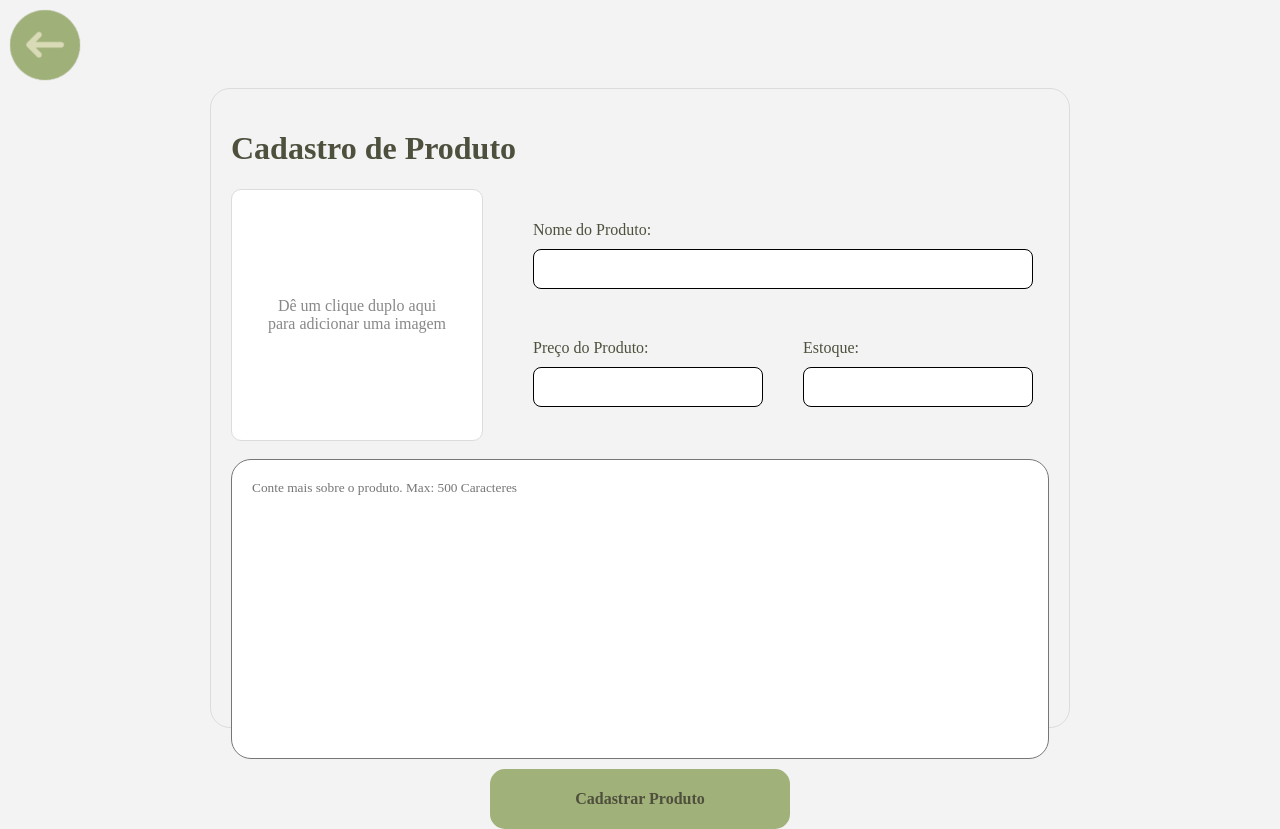
After one commit to nicolas-vmaria/SmartCart, a Flask app: page /admin/cadastrarProduto in a window 1280 px wide. The commit adds this page. Run offline with Flask 3, Linux system fonts and the light colour scheme; a user stored in the database is signed in; data comes from the database, SQL or seed files in the repository; both versions use the stored data as it was after the commit.

Commit message:
cadastro de produto funcionando!

```diff
--- a/app.py
+++ b/app.py
@@ -22,7 +22,7 @@ app.secret_key = "chaveteste"
 lm = LoginManager(app)
 
 conexao = mysql.connector.connect(
-    host="localhost", user="root", password="12345678", port="3306", database="smart_cart"
+    host="localhost", user="root", password="", port="3306", database="smart_cart"
 )
 cursor = conexao.cursor(dictionary=True)
 
@@ -225,23 +225,70 @@ def excluir_usuario(id):
     return redirect(url_for("admin_users"))
 
 
+@app.route("/admin/cadastrarProduto")
+@login_required
+def cadastroProduto():
+    return render_template("cadastrarProduto.html")
 
+@app.route("/admin/cadastrarProduto", methods=["POST"])
+@login_required
+def cadastrar_produto():
+    # Coleta os dados do formulário
+    nome = request.form["nome"]
+    estoque = request.form["estoque"]
+    arquivo = request.files.get("imagem")
+    descricao = request.form.get("descricao", "Sem descrição")
 
-app.route("/admin/criar_produto", methods=["POST"])
-@login_required
-def criar_produto():
-    nome = request.form["nome"]
-    preco = request.form["preco"]
-    estoque = request.form["estoque"]
-    id_imagem = request.form["id_imagem"]
+    print(descricao)
 
-    cursor.execute(
-        "INSERT INTO Produtos (nome, preco, estoque, id_imagem) VALUES (%s, %s, %s, %s)",
-        (nome, preco, estoque, id_imagem),
-    )
-    conexao.commit()
+    preco_texto = request.form["preco"].replace(",", ".")
+    try:
+        preco = float(preco_texto)
+    except ValueError:
+        return "Erro: O preço digitado é inválido", 400
 
-    flash("Produto criado com sucesso!", "sucesso")
+    nome_imagem = None # Começa vazio
+
+    print(f"Dados recebidos: Nome={nome}, Preço={preco}")
+
+    # --- LÓGICA DE UPLOAD DE ARQUIVO ---
+    if arquivo and arquivo.filename != "":
+        try:
+            nome_imagem = secure_filename(arquivo.filename)
+            diretorio_atual = os.path.dirname(os.path.abspath(__file__))
+            pasta_uploads = os.path.join(diretorio_atual, 'static', 'uploads')
+
+            if not os.path.exists(pasta_uploads):
+                os.makedirs(pasta_uploads)
+
+            caminho_final = os.path.join(pasta_uploads, nome_imagem)
+            arquivo.save(caminho_final)
+            print(f"Imagem salva em: {caminho_final}")
+        except Exception as e:
+            print(f"Erro ao salvar imagem: {e}")
+
+    try:
+        if nome_imagem:
+
+            cursor.execute(
+                "INSERT INTO Produtos (nome, preco, estoque, id_imagem, descricao) VALUES (%s, %s, %s, %s, %s)",
+                (nome, preco, estoque, nome_imagem, descricao)
+            )
+        else:
+            cursor.execute(
+                "INSERT INTO Produtos (nome, preco, estoque, descricao) VALUES (%s, %s, %s, %s)",
+                (nome, preco, estoque, descricao)
+            )
+
+        conexao.commit()
+        print("Produto inserido no banco com sucesso!")
+        flash("Produto criado com sucesso!", "sucesso")
+
+    except Exception as e:
+        conexao.rollback() # Cancela se der erro no SQL
+        print(f"Erro ao inserir no banco: {e}")
+        return "Erro ao cadastrar no banco de dados", 500
+
     return redirect(url_for("admin_produtos"))
 
 
@@ -337,7 +384,6 @@ def atualizar_status():
     flash(f"Status do pedido {id_orcamento} atualizado para {novo_status}", "sucesso")
 
     return redirect(url_for("admin_orcamentos"))
-
 
 @app.route("/conta")
 @login_required
--- /dev/null
+++ b/static/css/cadastrarAdmin.css
@@ -0,0 +1,158 @@
+body {
+    background-color: rgb(243, 243, 243);
+    height: 100vh;
+    display: flex;
+    justify-content: center;
+    align-items: center;
+    overflow: hidden;
+    font-family: montserrat;
+    color: #4e4f3d;
+
+
+}
+
+main {
+    border: 1px solid #dcdcdc;
+    border-radius: 20px;
+    padding: 20px;
+    box-sizing: border-box;
+    width: 860px;
+    height: 80%;
+}
+
+.voltar {
+    position: fixed;
+    top: 0;
+    left: 0;
+}
+
+.voltar img {
+    padding: 10px;
+    width: 70px;
+    height: 70px;
+}
+
+.top-container-cadastro {
+
+    height: 250px;
+    display: flex;
+    gap: 50px;
+}
+
+#image-container {
+    background-color: white;
+    border: 1px solid #dcdcdc;
+    height: 250px;
+    width: 250px;
+    border-radius: 10px;
+    display: flex;
+    align-items: center;
+    justify-content: center;
+    cursor: pointer;
+    overflow: hidden;
+    position: relative;
+}
+
+.placeholder-text {
+    color: #888;
+    font-family: montserrat;
+    text-align: center;
+    pointer-events: none;
+    /* O clique passa direto pelo texto para a div */
+    padding: 10px;
+}
+
+#preview-image {
+    width: 100%;
+    height: 100%;
+    object-fit: cover;
+    /* Cobre a área mantendo a proporção */
+    display: none;
+    /* Escondida inicialmente */
+}
+.input-container{
+    display: flex;
+    flex-direction: column;
+    gap: 10px;
+}
+
+.input-container-all{
+    display: flex;
+    flex-direction: column;
+    justify-content: center;
+    gap: 50px;
+
+    height: 250px;
+}
+
+.input-container #input-nome{
+    width: 500px;
+    height: 40px;
+    border: 1px solid black;
+    padding: 10px;
+    box-sizing: border-box;
+    border-radius: 8px;
+}
+
+.input-container #input-preço{
+    width: 230px;
+    height: 40px;
+    border: 1px solid black;
+    padding: 10px;
+    box-sizing: border-box;
+    border-radius: 8px;
+}
+
+.input-container-numbers{
+    display: flex;
+    width: 500px;
+    justify-content: space-between;
+}
+
+.description-container{
+    margin-top: 20px;
+
+
+    width: 100%;
+    height: 300px;
+
+}
+
+.description-container textarea{
+    font-family: montserrat;
+
+    width: 100%;
+    height: 100%;
+    border-radius: 20px;
+    box-sizing: border-box;
+    padding: 20px;
+    resize: none;
+}
+
+.container-button{
+    margin-top: 10px;
+    width: 100%;
+    display: flex;
+    justify-content: center;
+}
+
+.container-button input{
+    width: 300px;
+    height: 60px;
+    border: none;
+    border-radius: 15px;
+    background-color: #a0b179;
+    font-family: montserrat;
+    font-weight: 600;
+    color: #4e4f3d;
+    font-size: 12pt;
+    transition: transform 0.1s ease;
+}
+
+.container-button input:hover{
+    transform: scale(1.05);
+}
+
+.container-button input:active{
+    transform: scale(0.9);
+}
--- /dev/null
+++ b/templates/cadastrarProduto.html
@@ -0,0 +1,87 @@
+<!DOCTYPE html>
+<html lang="en">
+
+<head>
+    <meta charset="UTF-8">
+    <meta name="viewport" content="width=device-width, initial-scale=1.0">
+    <link rel="stylesheet" href="{{url_for('static', filename='css/cadastrarAdmin.css') }}">
+    <title>Cadastrar produto - SmartCart</title>
+</head>
+
+<body>
+    <a class="voltar" href="/admin/produtos"><img src="/static/img/Seta.png" alt="" /></a>
+
+    <main>
+        <h1>Cadastro de Produto</h1>
+        <form id="form-cadastro-produto" action="/admin/cadastrarProduto" method="POST" enctype="multipart/form-data">
+            <div class="top-container-cadastro">
+                <div id="image-container" title="Dê um clique duplo para adicionar uma imagem">
+                    <span class="placeholder-text">Dê um clique duplo aqui<br>para adicionar uma imagem</span>
+                    <img id="preview-image" src="" alt="Sua imagem aparecerá aqui">
+                </div>
+                <input type="file" id="file-input" name="imagem" accept="image/*" style="display: none;">
+                <div class="input-container-all">
+                    <div class="input-container">
+                        <label for="">Nome do Produto:</label>
+                        <input type="text" id="input-nome" name="nome" required>
+                    </div>
+                    <div class="input-container-numbers">
+                        <div class="input-container">
+                            <label for="">Preço do Produto:</label>
+                            <input type="number" id="input-preço" name="preco" step="0.01" min="0" required>
+                        </div>
+                        <div class="input-container">
+                            <label for="">Estoque:</label>
+                            <input type="number" id="input-preço" name="estoque" min="0" required>
+                        </div>
+                    </div>
+                </div>
+            </div>
+            <div class="description-container">
+                <textarea name="descricao" id="" maxlength="500" placeholder="Conte mais sobre o produto. Max: 500 Caracteres"></textarea>
+            </div>
+            <div class="container-button">
+                <input type="submit" value="Cadastrar Produto">
+            </div>
+        </form>
+    </main>
+
+    <script>
+        // Selecionando os elementos
+        const container = document.getElementById('image-container');
+        const fileInput = document.getElementById('file-input');
+        const previewImage = document.getElementById('preview-image');
+        const placeholderText = document.querySelector('.placeholder-text');
+
+        // 3. O evento de Clique Duplo (dblclick)
+        container.addEventListener('dblclick', function () {
+            fileInput.click(); // Simula um clique no input de arquivo escondido
+        });
+
+        // 4. Quando o usuário seleciona um arquivo
+        fileInput.addEventListener('change', function (event) {
+            const file = event.target.files[0];
+
+            if (file) {
+                // FileReader para ler o arquivo sem enviar para servidor
+                const reader = new FileReader();
+
+                reader.onload = function (e) {
+                    // Define a fonte da imagem como o resultado da leitura
+                    previewImage.src = e.target.result;
+
+                    // Exibe a imagem e esconde o texto
+                    previewImage.style.display = 'block';
+                    placeholderText.style.display = 'none';
+
+                    // Opcional: Remove a borda tracejada para ficar mais bonito
+                    container.style.border = "none";
+                }
+
+                reader.readAsDataURL(file); // Lê o arquivo como URL de dados
+            }
+        });
+    </script>
+</body>
+
+</html>
--- a/templates/produtosAdmin.html
+++ b/templates/produtosAdmin.html
@@ -262,7 +262,7 @@
                             </div>
                         </button>
 
-                        <button>
+                        <button onclick="window.location.href='/admin/cadastrarProduto'">
                             <div>
                                 <!DOCTYPE svg
                                     PUBLIC "-//W3C//DTD SVG 1.1//EN" "http://www.w3.org/Graphics/SVG/1.1/DTD/svg11.dtd">
```
Also changed, not shown: smartcart.sql (+3 -4 lines), static/pix_pedido_4.png (deleted), static/uploads/Design_sem_nome_2.png (deleted), static/uploads/Design_sem_nome_3.png (deleted), static/uploads/Design_sem_nome_8.png (deleted), static/uploads/Felipe.jpeg (added), static/uploads/HandAxe_A_01_1x1.png (deleted), static/uploads/Jose.jpeg (added), static/uploads/augusto.png (deleted), static/uploads/eduarda.png (deleted), static/uploads/jose.png (deleted), static/uploads/nicolas.png (deleted).
